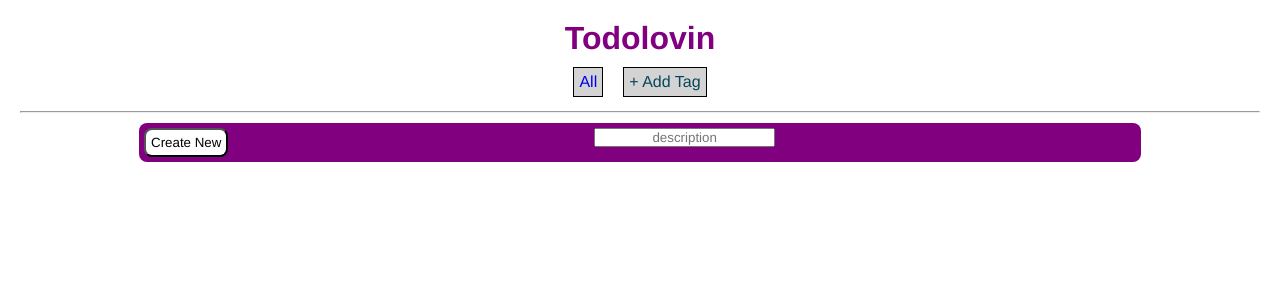
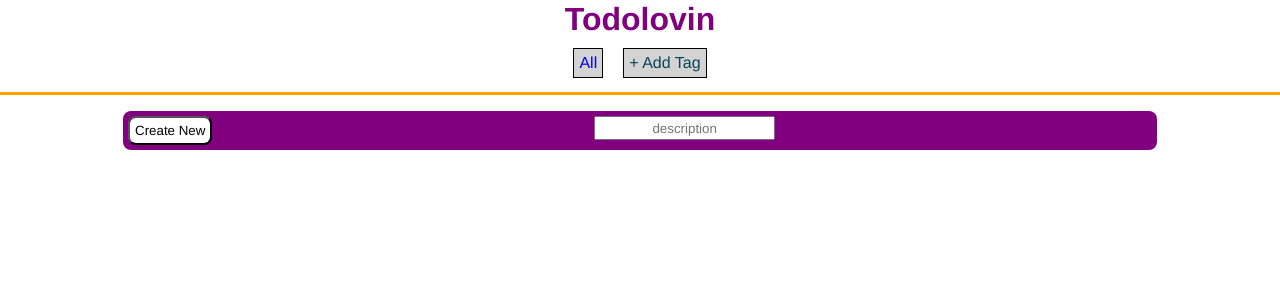
Before and after one commit to aberke/todolovin, a Flask app: page / in a window 1280 px wide. Shown: the top 300 px of the page. Run offline with Flask 2, Linux system fonts and the light colour scheme; some libraries are stand-ins or nearby versions.

Commit message:
style cleanup

```diff
--- a/static/css/todos.css
+++ b/static/css/todos.css
@@ -2,11 +2,24 @@
 	font-family: "source-sans-pro", "Source Sans Pro", "Helvetica Neue", Arial, sans-serif;
 	list-style: none;
 }
-body{
-	padding: 20px;
+.float-left{
+	float: left;
+}
+html body{
+	padding: 0; margin: 0; top:0;
+	border-top: 1px solid white;
 }
 ul a{text-decoration: none;}
 h1, h4{color: purple}
+
+#navbar-container{
+	position: fixed;
+	width: 100%;
+	background-color: white;
+	border-bottom: 3px solid orange;
+}
+
+
 #nav-list{
 	display: inline-block;
 }
@@ -23,6 +36,12 @@ h1, h4{color: purple}
 	background-color: #939393;
 }
 .nav-item-selected{border: 3px solid purple;}
+
+
+#todo-container{
+	margin-top: 100px;
+}
+
 .todo-list li{
 	display: inline-block;
 	width: 80%;
@@ -32,7 +51,6 @@ h1, h4{color: purple}
 	padding: 5px;
 	border-radius: 8px;
 	margin: 10px;
-	opacity: 0.9px;
 }
 .todo-list li.done-true{
 	opacity: 0.3;
@@ -48,7 +66,6 @@ h1, h4{color: purple}
 }
 .todo-list button{
 	background-color: white;
-	float: left;
 	padding: 5px;
 	border-radius: 8px;
 	cursor: pointer;
@@ -57,16 +74,16 @@ h1, h4{color: purple}
 .todo-list span{color: white;}
 .done-False{text-decoration: line-through;}
 .add-tags{float: right;}
+.add-tags p{
+	display: inline;
+	margin-right: 10px;
+}
 
 
 .todo-description{
 	font-size: 1.4em;
 	width: 60%;
 }
-.form-tags{
-	float: right;
-	color: white;
+.create-todo-form input{
+	height: 20px;
 }
-.form-tags li{
-	padding: 0;
-}
--- a/static/todos.html
+++ b/static/todos.html
@@ -12,6 +12,7 @@
         <script src="/static/js/todolovin.js"></script>
 	</head>
 	<body ng-controller="TodolovinController">
+		<div id="navbar-container">
 			<h1 id="header">Todolovin</h1>
 			<div id="nav-list">
 				<ul>
@@ -26,12 +27,12 @@
 					</li>
 				</ul>
 			</div>
-		<hr />
+		</div>
 		<div id="todo-container">
 	    	<ul class="todo-list">
 	    		<li id="todo-{{ todo.id }}" class="done-{{todo.done}}" ng-repeat="todo in todos">
-	    			<button ng-click="todo_delete_click(todo.id)">delete</button>
-	    			<button ng-click="todo_done_click(todo.id)">done</button>
+	    			<button class="float-left" ng-click="todo_delete_click(todo.id)">delete</button>
+	    			<button class="float-left" ng-click="todo_done_click(todo.id)">done</button>
 	    			<span>{{ todo.created_asof }} : <em>{{ todo.description }}</em></span>
 	    			<span class="add-tags">
 	    				<p>Add Tags:</p>
@@ -39,8 +40,8 @@
 	    			</span>
 	    		</li>
 	    		<li ng-show="currentTag=='all'">
-	    			<form name="create_todo" ng-submit="create_todo_submit()">
-		    			<button type="submit">Create New</button>
+	    			<form class="create-todo-form" name="create_todo" ng-submit="create_todo_submit()">
+		    			<button class="float-left" type="submit">Create New</button>
 		    			<input ng-model="description" name="description" label="description" type="text" placeholder="description"></input>
 	    			</form>
 	    		</li>
```
Lines whose indentation alone changed are shown as unchanged.
